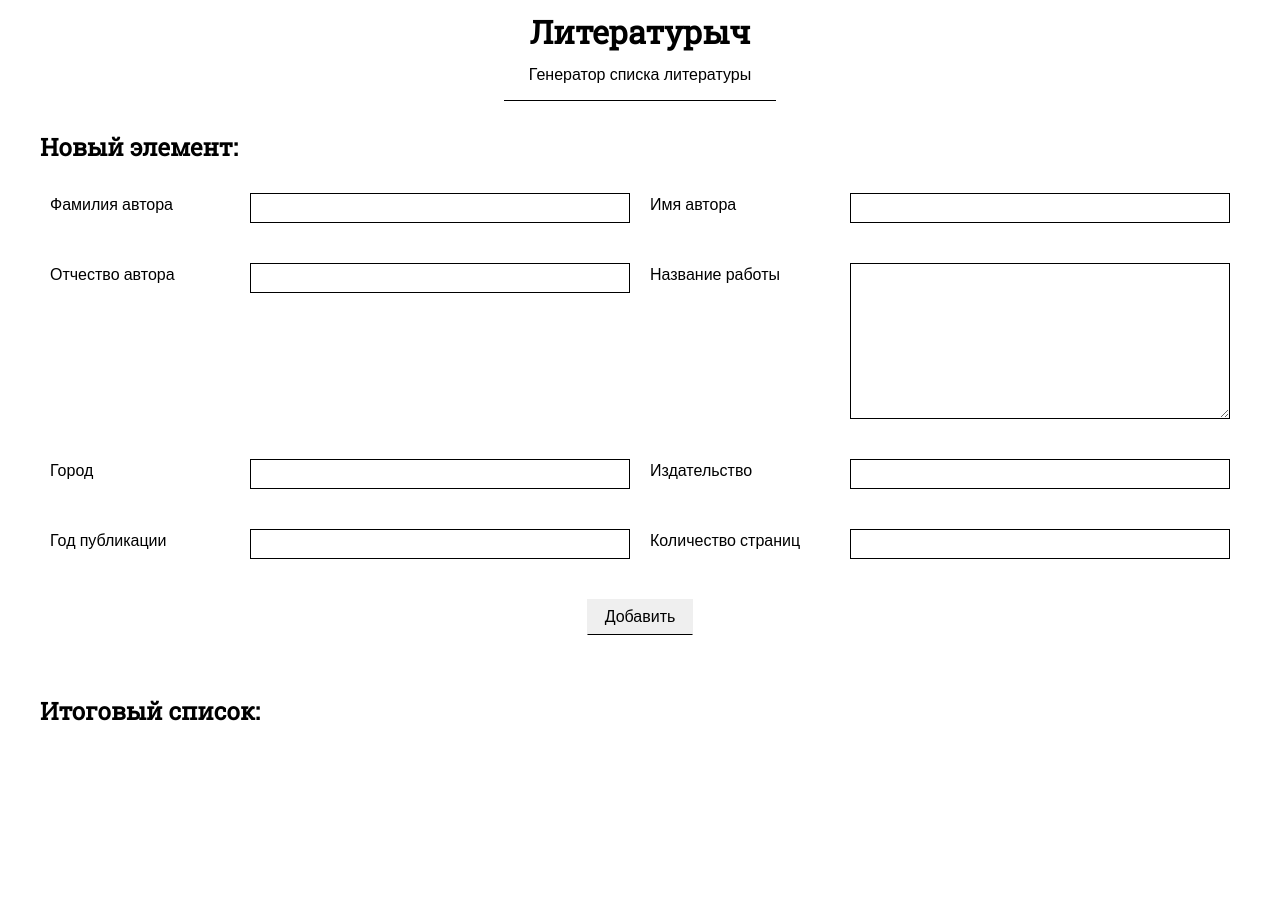
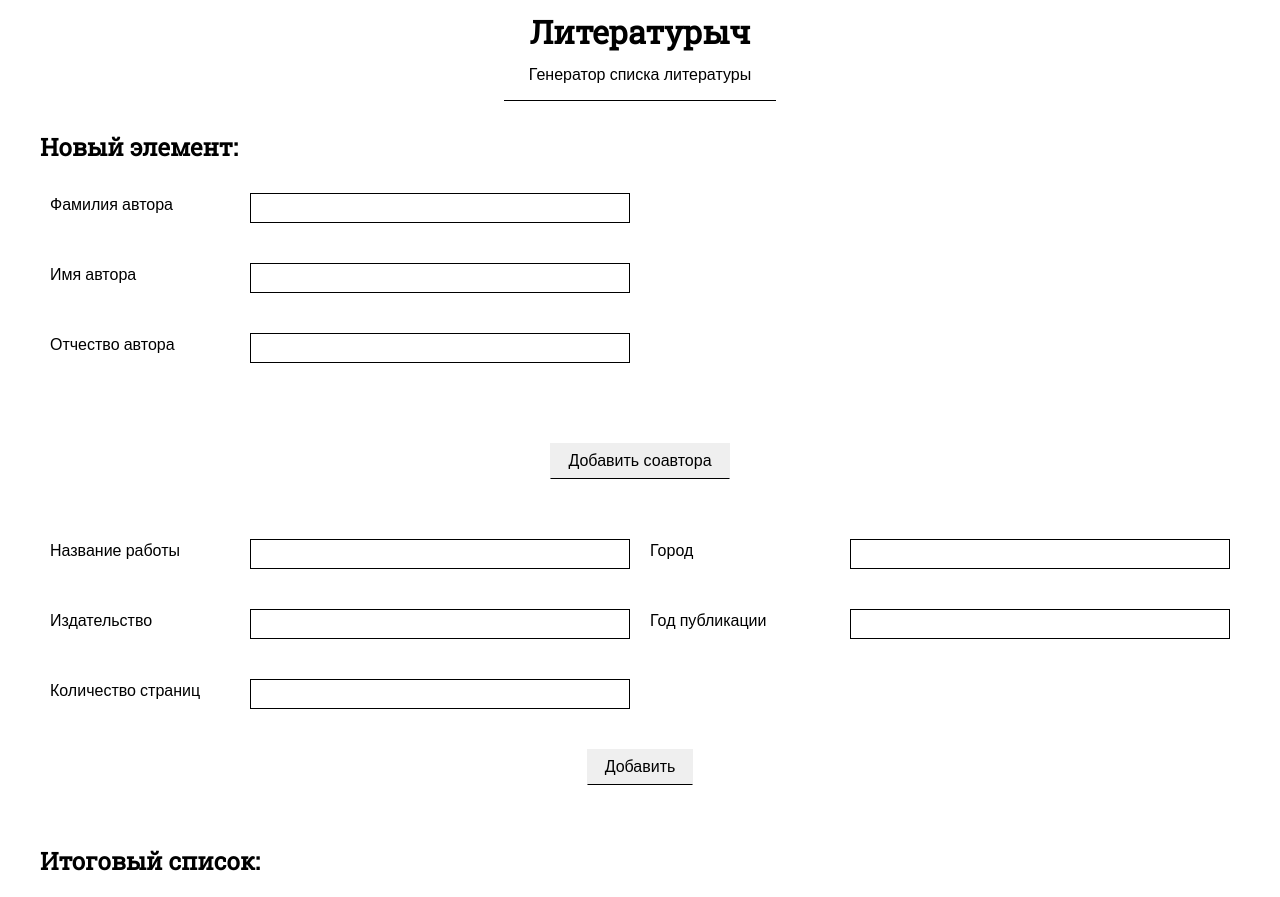
Before and after one commit to Ratch-e/biblio, a React (Create React App) app in the folder frontend/: page / in a window 1280 px wide. Before the commit the page ends 800 px from the top, so only its background shows below. Built offline with nearby package versions, Linux system fonts and the light colour scheme.

Commit message:
feat: working redux and multiple authors added

```diff
--- a/frontend/package.json
+++ b/frontend/package.json
@@ -4,6 +4,7 @@
   "private": true,
   "homepage": "https://ratch-e.github.io/biblio/",
   "dependencies": {
+    "classnames": "^2.2.6",
     "gh-pages": "^1.2.0",
     "gulp": "^3.9.1",
     "gulp-autoprefixer": "^5.0.0",
--- a/frontend/src/css/index.css
+++ b/frontend/src/css/index.css
@@ -97,6 +97,20 @@ h1, h2, h3, h4, h5, h6 {
         -ms-flex-wrap: wrap;
             flex-wrap: wrap;
     margin-bottom: 10px; }
+  .new-entry__block {
+    width: 100%;
+    display: -webkit-box;
+    display: -webkit-flex;
+    display: -ms-flexbox;
+    display: flex;
+    -webkit-flex-wrap: wrap;
+        -ms-flex-wrap: wrap;
+            flex-wrap: wrap; }
+    .new-entry__block_type_authors {
+      margin-bottom: 50px;
+      width: 50%; }
+    .new-entry__block_type_options {
+      margin: 0 0 50px 0; }
   .new-entry__item {
     margin-bottom: 20px;
     width: 50%;
@@ -113,6 +127,8 @@ h1, h2, h3, h4, h5, h6 {
         -ms-flex-align: start;
             align-items: flex-start;
     padding: 10px; }
+    .new-entry__item_type_author {
+      width: 100%; }
   .new-entry__title {
     width: 200px;
     display: block;
--- a/frontend/src/js/components/LibGenerator/InputBlock.js
+++ b/frontend/src/js/components/LibGenerator/InputBlock.js
@@ -1,9 +1,10 @@
 import React from 'react';
+import classNames from 'classnames';
 
-const InputBlock = ({ title, value, click, category, type }) => (
-  <label className="new-entry__item">
+const InputBlock = ({ className = '', title, value, click, category, type, index = 0 }) => (
+  <label className={classNames('new-entry__item', className.length ? className : null)}>
     <span className="new-entry__title">{title}</span>
-    <input type={type} className="input" value={value} onChange={e => click(category, e)} />
+    <input type={type} className="input" value={value} onChange={e => click(category, e, index)} />
   </label>
 );
 
--- a/frontend/src/js/components/LibGenerator/LibGenerator.js
+++ b/frontend/src/js/components/LibGenerator/LibGenerator.js
@@ -1,36 +1,14 @@
-import React, { Component } from 'react';
-import Result from './Result';
+import React from 'react';
+import Result from '../../containers/LibGenerator/Result';
 import NewItem from '../../containers/LibGenerator/NewItem';
 
-class LibGenerator extends Component {
-  constructor(props) {
-    super(props);
-
-    this.state = {
-      items: [],
-    };
-
-    this.addEntry = this.addEntry.bind(this);
-  }
-
-  /**
-   * Добавиляет новый элемент списка литературы
-   * @param {Object} entry
-   */
-  addEntry(entry) {
-    this.setState(prevState => {
-      return { items: [...prevState.items, entry] };
-    });
-  }
-
-  render() {
-    return (
-      <section className="generator">
-        <NewItem add={this.addEntry} />
-        <Result list={this.state.items} />
-      </section>
-    );
-  }
-}
+const LibGenerator = () => {
+  return (
+    <section className="generator">
+      <NewItem />
+      <Result/>
+    </section>
+  );
+};
 
 export default LibGenerator;
--- a/frontend/src/js/components/LibGenerator/Result.js
+++ /dev/null
@@ -1,23 +0,0 @@
-import React from 'react';
-
-/**
- * Итоговый список источников
- * @param {Object} props
- */
-const Result = props => (
-  <div className="generator__result">
-    <h2 className="title">Итоговый список:</h2>
-    <ol className="list">
-      {props.list.map((item, key) => (
-        <li className="list__item" key={key}>
-          <span className="list__text">
-            {item.author_lastname} {item.author_name[0]}.{item.author_middlename[0]}. {item.title}. &mdash;{' '}
-            {item.city === 'Москва' ? 'M.' : item.city === 'Cанкт-Петербург' ? 'СПб.' : item.city}: {item.publisher}, {item.year}. &mdash; {item.pages}c.
-          </span>
-        </li>
-      ))}
-    </ol>
-  </div>
-);
-
-export default Result;
--- a/frontend/src/js/containers/LibGenerator/NewItem.js
+++ b/frontend/src/js/containers/LibGenerator/NewItem.js
@@ -3,7 +3,6 @@ import { bindActionCreators } from 'redux';
 import { connect } from 'react-redux';
 
 import InputBlock from '../../components/LibGenerator/InputBlock';
-import TextareaBlock from '../../components/LibGenerator/TextareaBlock';
 import * as biblioListActions from '../../actions/biblioListActions';
 
 class NewItem extends Component {
@@ -11,9 +10,13 @@ class NewItem extends Component {
     super(props);
 
     this.state = {
-      author_name: '',
-      author_lastname: '',
-      author_middlename: '',
+      author: [
+        {
+          name: '',
+          lastname: '',
+          middlename: '',
+        },
+      ],
       title: '',
       city: '',
       publisher: '',
@@ -21,6 +24,8 @@ class NewItem extends Component {
       pages: '',
     };
     this.handleChange = this.handleChange.bind(this);
+    this.handleAuthorChange = this.handleAuthorChange.bind(this);
+    this.addNewCoauthor = this.addNewCoauthor.bind(this);
   }
 
   /**
@@ -32,12 +37,28 @@ class NewItem extends Component {
     this.setState({ [key]: event.target.value });
   }
 
+  handleAuthorChange(key, event, index) {
+    let newState = { ...this.state };
+    newState.author[index][key] = event.target.value;
+    this.setState({ newState });
+  }
+
+  addNewCoauthor() {
+    let newState = { ...this.state };
+    newState.author.push({
+      name: '',
+      lastname: '',
+      middlename: '',
+    });
+    this.setState({ newState });
+  }
+
   /**
    * Добавляет новый элемент списка литературы
    */
   addNewEntry() {
     if (this.validateInputs()) {
-      this.props.add(this.state);
+      this.props.biblioListActions.addItem(this.state);
       this.resetState();
     } else {
       console.error('Не прошло валидацию');
@@ -48,25 +69,22 @@ class NewItem extends Component {
    * Валидация
    */
   validateInputs() {
-    return (
-      !!this.state.title &&
-      !!this.state.city &&
-      !!this.state.pages &&
-      !!this.state.author_name &&
-      !!this.state.author_lastname &&
-      !!this.state.author_middlename &&
-      !!this.state.publisher &&
-      !!this.state.year
-    );
+    return !!this.state.title && !!this.state.city && !!this.state.pages && !!this.state.publisher && !!this.state.year;
   }
 
   /**
    * Сброс хранилища
    */
   resetState() {
-    this.setState({ author_name: '' });
-    this.setState({ author_lastname: '' });
-    this.setState({ author_middlename: '' });
+    this.setState({
+      author: [
+        {
+          name: '',
+          lastname: '',
+          middlename: '',
+        },
+      ],
+    });
     this.setState({ title: '' });
     this.setState({ city: '' });
     this.setState({ publisher: '' });
@@ -79,28 +97,46 @@ class NewItem extends Component {
       <section className="new-entry">
         <h2 className="title">Новый элемент:</h2>
         <div className="new-entry__inputs">
+          {this.state.author.map((author, key) => (
+            <div key={key} className="new-entry__block new-entry__block_type_authors">
               <InputBlock
+                className="new-entry__item_type_author"
                 title="Фамилия автора"
                 type="text"
-            value={this.state.author_lastname}
-            click={this.handleChange}
-            category="author_lastname"
+                index={key}
+                value={author.lastname}
+                click={this.handleAuthorChange}
+                category="lastname"
               />
               <InputBlock
+                className="new-entry__item_type_author"
                 title="Имя автора"
                 type="text"
-            value={this.state.author_name}
-            click={this.handleChange}
-            category="author_name"
+                index={key}
+                value={author.name}
+                click={this.handleAuthorChange}
+                category="name"
               />
               <InputBlock
+                className="new-entry__item_type_author"
                 title="Отчество автора"
                 type="text"
-            value={this.state.author_middlename}
-            click={this.handleChange}
-            category="author_middlename"
+                index={key}
+                value={author.middlename}
+                click={this.handleAuthorChange}
+                category="middlename"
               />
-          <TextareaBlock title="Название работы" value={this.state.title} click={this.handleChange} category="title" />
+            </div>
+          ))}
+
+          <div className="new-entry__block new-entry__block_type_options">
+            <button className="button new-entry__button" onClick={() => this.addNewCoauthor()}>
+              Добавить соавтора
+            </button>
+          </div>
+
+          <div className="new-entry__block">
+            <InputBlock title="Название работы" value={this.state.title} click={this.handleChange} category="title" />
             <InputBlock title="Город" type="text" value={this.state.city} click={this.handleChange} category="city" />
             <InputBlock
               title="Издательство"
@@ -124,6 +160,7 @@ class NewItem extends Component {
               category="pages"
             />
           </div>
+        </div>
         <button className="button new-entry__button" onClick={() => this.addNewEntry()}>
           Добавить
         </button>
@@ -144,7 +181,6 @@ function mapDispatchToProps(dispatch) {
   };
 }
 
-
 export default connect(
   mapStateToProps,
   mapDispatchToProps,
--- /dev/null
+++ b/frontend/src/js/containers/LibGenerator/Result.js
@@ -0,0 +1,38 @@
+import React from 'react';
+import { connect } from 'react-redux';
+
+/**
+ * Итоговый список источников
+ * @param {Object} props
+ */
+const Result = props => (
+  <div className="generator__result">
+    <h2 className="title">Итоговый список:</h2>
+    <ol className="list">
+      {props.biblioStore.list.map((item, key) => (
+        <li className="list__item" key={key}>
+          <span className="list__text">
+            {
+              item.author.map((author, key) =>
+                item.author.length - 1 === key ?
+                `${author.lastname} ${author.name[0]}.${author.middlename[0]}` :
+                `${author.lastname} ${author.name[0]}.${author.middlename[0]}, `
+              )
+            }
+            . {item.title}. &mdash;{' '}
+            {item.city === 'Москва' ? 'M.' : item.city === 'Cанкт-Петербург' ? 'СПб.' : item.city}: {item.publisher},{' '}
+            {item.year}. &mdash; {item.pages}c.
+          </span>
+        </li>
+      ))}
+    </ol>
+  </div>
+);
+
+function mapStateToProps(state) {
+  return {
+    biblioStore: state.biblioListReducer,
+  };
+}
+
+export default connect(mapStateToProps)(Result);
--- a/frontend/src/js/reducers/biblioList.js
+++ b/frontend/src/js/reducers/biblioList.js
@@ -1,7 +1,7 @@
 import * as C from '../constants'
 
 const initialState = {
-  biblioList: [],
+  list: [],
   error: null,
 };
 
@@ -10,7 +10,7 @@ export default function biblioListReducer(state = initialState, action) {
     case C.ADD_BIBLIO_LIST_ITEM:
       return {
         ...state,
-        biblioList: [...state.biblioList, action.payload]
+        list: [...state.list, action.payload]
       }
 
     default:
--- a/frontend/src/sass/common/new-entry.sass
+++ b/frontend/src/sass/common/new-entry.sass
@@ -6,6 +6,18 @@
     flex-wrap: wrap
     margin-bottom: 10px
 
+  &__block
+    width: 100%
+    display: flex
+    flex-wrap: wrap
+
+    &_type
+      &_authors
+        margin-bottom: 50px
+        width: 50%
+
+      &_options
+        margin: 0 0 50px 0
 
   &__item
     margin-bottom: 20px
@@ -15,6 +27,10 @@
     align-items: flex-start
     padding: 10px
 
+    &_type
+      &_author
+        width: 100%
+
   &__title
     width: 200px
     display: block
```
Also changed, not shown: 2 other files (tests, documents, lock files or other folders). Lines whose indentation alone changed are shown as unchanged.
